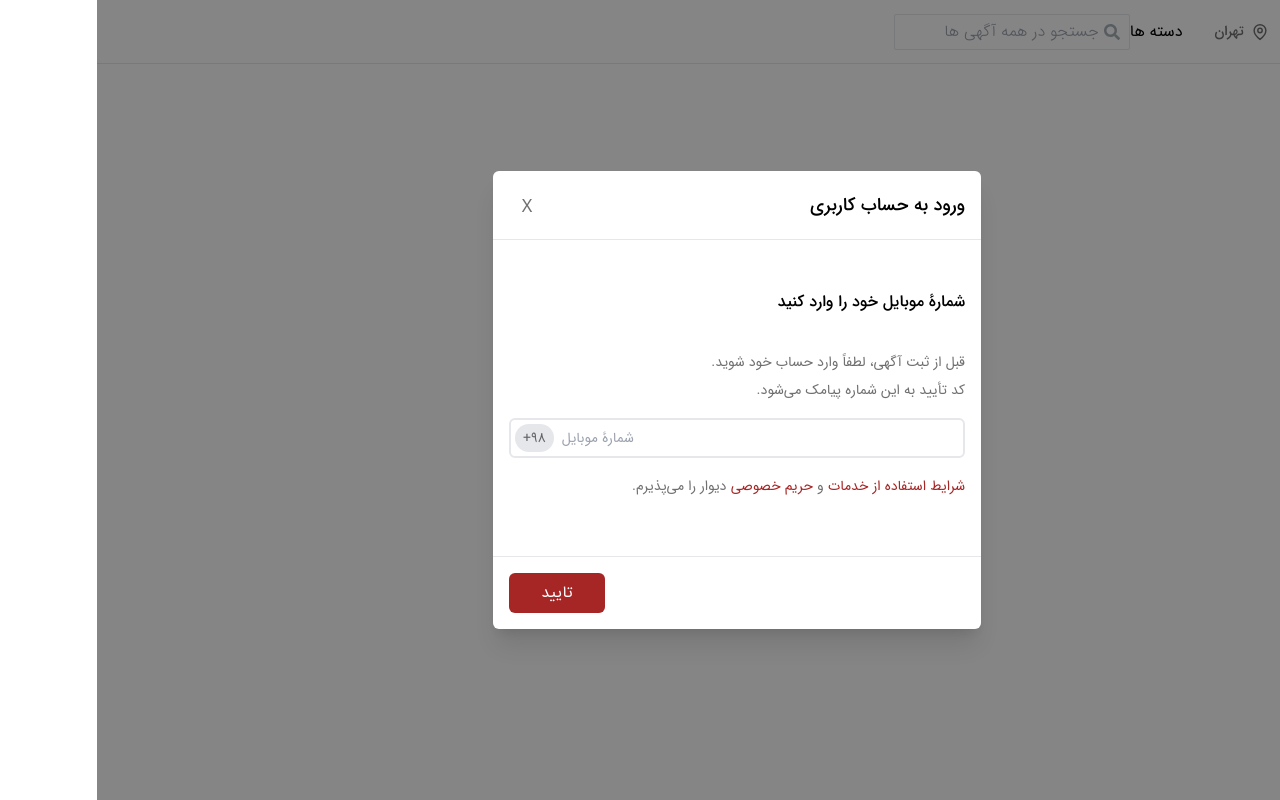
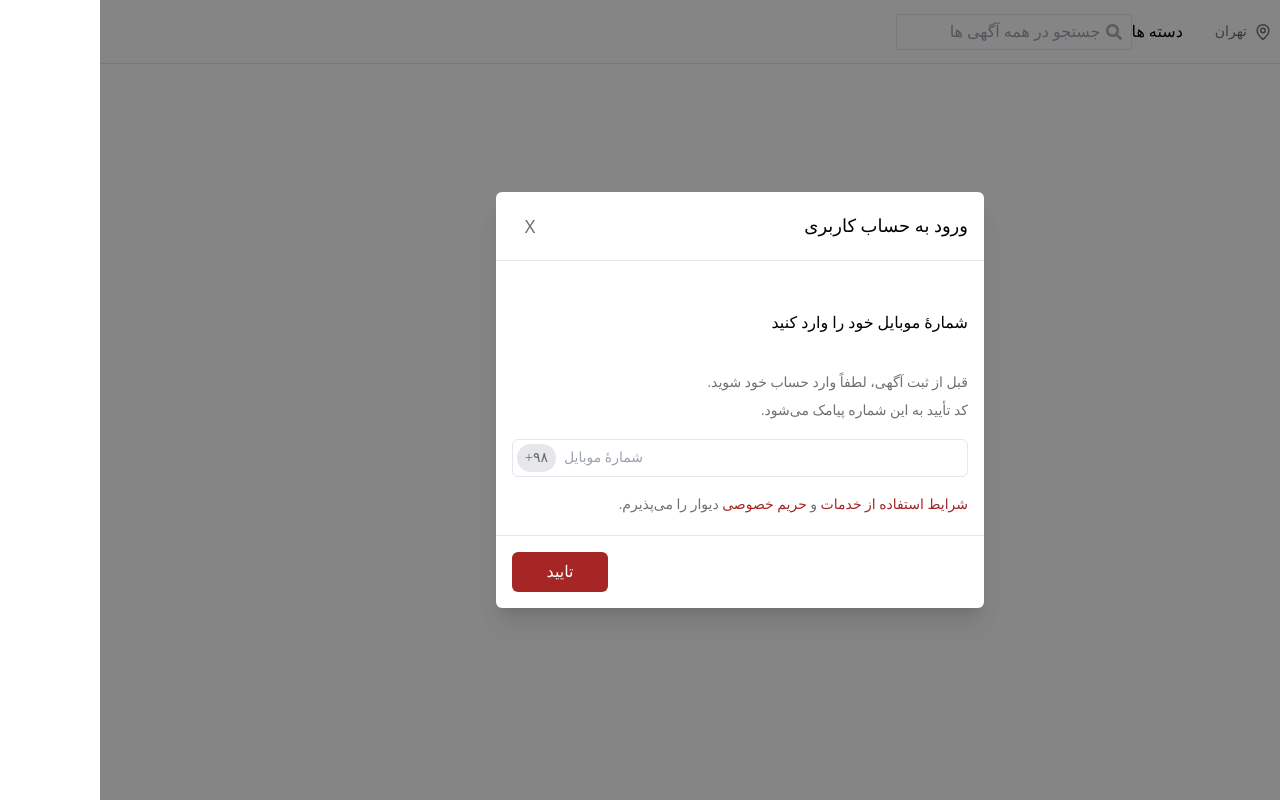
Before and after one commit to Amin-Gz/divar.irSample, a React (Vite) app: page /Newproduct in a window 1280 px wide. Built offline with nearby package versions, Linux system fonts and the light colour scheme.

Commit message:
almost there to finish login

```diff
--- a/package.json
+++ b/package.json
@@ -10,13 +10,15 @@
     "preview": "vite preview"
   },
   "dependencies": {
+    "axios": "^1.6.7",
     "localforage": "^1.10.0",
     "match-sorter": "^6.3.4",
     "react": "^18.2.0",
     "react-dom": "^18.2.0",
     "react-icons": "^5.0.1",
     "react-router-dom": "^6.22.1",
-    "sort-by": "^1.2.0"
+    "sort-by": "^1.2.0",
+    "tailwindcss": "^3.4.1"
   },
   "devDependencies": {
     "@types/react": "^18.2.56",
--- /dev/null
+++ b/src/components/server.ts
@@ -0,0 +1,7 @@
+import axios from "axios";
+const appAxios = axios.create({
+  baseURL: "45.139.10.149:1001/api",
+  timeout: 1000,
+});
+
+export default appAxios;
--- a/src/index.css
+++ b/src/index.css
@@ -1,7 +1,11 @@
 @tailwind base;
 @tailwind components;
 @tailwind utilities;
-
+/* @layer utilities {
+  .placeholder-style::placeholder {
+    direction: rtl;
+  }
+} */
 @font-face {
   font-family: IRANSans;
   font-style: normal;
@@ -28,6 +32,16 @@
 }
 
 :root {
-  font-family: IRANSans;
-  /* --button-height: 40px; */
+  font-family: IRANSans input;
 }
+input::-webkit-outer-spin-button,
+input::-webkit-inner-spin-button {
+  -webkit-appearance: none;
+  margin: 0;
+}
+input[type="number"] {
+  -moz-appearance: textfield;
+}
+input ::placeholder {
+  color: #000000 !important;
+}
--- a/src/oragans/LogIn.tsx
+++ b/src/oragans/LogIn.tsx
@@ -1,9 +1,29 @@
-// import React from 'react'
+import { useState } from "react";
+// import appAxios from "../components/server";
 
 function LogIn() {
+  const [phone, setPhone] = useState("");
+  const [show, setShow] = useState(false);
+  const [hidden, setHidden] = useState(true);
+  const [changeBorder, setChangeBorder] = useState("border-borderColor border");
+
+  function usernameHandler(e: any) {
+    let _phone: string = e.target.value;
+    _phone.length === 10 && _phone.at(0) === "9"
+      ? (setPhone(_phone), setHidden(true))
+      : setHidden(false);
+  }
+  function submitHandler() {
+    if (!show) {
+      phone === "" || !hidden
+        ? setChangeBorder("border-red-500 border-2")
+        : (setShow(true), setChangeBorder("border-borderColor border"));
+    } else {
+    }
+  }
   return (
     <section className="w-screen h-screen bg-[#0000007a] flex items-center justify-center absolute top-0 left-0">
-      <div className="w-screen h-screen md:w-[488px] md:h-[458px]  md:shadow-xl md:rounded-md bg-white text-divarFont text-[14px] leading-loose relative">
+      <div className="w-screen h-screen md:w-[488px] md:h-auto  md:shadow-xl md:rounded-md bg-white text-divarFont text-[14px] leading-loose relative">
         <h3 className="text-[18px] font-medium p-4 relative text-black">
           ورود به حساب کاربری
           <button className="text-divarFont  absolute left-[14px] top-[14px] block w-10 h-10 focus:bg-[#00000010]  rounded-full font-sans">
@@ -11,7 +31,8 @@ function LogIn() {
           </button>
         </h3>
         <hr />
-        <div className="p-4">
+        {/* phoneNumber */}
+        <div className="p-4 " hidden={show}>
           <p className="my-[30px]  font-medium text-black text-[16px]">
             شمارهٔ موبایل خود را وارد کنید
           </p>
@@ -19,7 +40,7 @@ function LogIn() {
           <p>کد تأیید به این شماره پیامک می‌شود.</p>
           <form
             action="#"
-            className=" w-full flex p-1 rounded-md border-borderColor border-2 focus-within:border-divar my-[14px]"
+            className={` w-full flex p-1 rounded-md focus-within:border-2 focus-within:border-divar my-[14px]  ${changeBorder}`}
             dir="ltr"
           >
             <label
@@ -29,11 +50,12 @@ function LogIn() {
               +۹۸
             </label>
             <input
-              type="phone"
+              type="number"
               name="phone"
               id="phone"
-              className="w-full outline-none pl-2 text-black"
+              className="w-full outline-none pl-2 text-black placeholder-style"
               placeholder="شمارهٔ موبایل"
+              onChange={usernameHandler}
             />
           </form>
           <p className="">
@@ -47,9 +69,51 @@ function LogIn() {
             </a>
             دیوار را می‌پذیرم.
           </p>
+          <p className="text-divar" hidden={hidden}>
+            شماره وارد شده صحیح نمی باشد
+          </p>
         </div>
-        <div className="absolute bottom-0 w-full p-4 border-t" dir="ltr">
-          <button className="h-[40px]  w-full md:w-[96px] rounded-md bg-divarFontRed text-white text-[16px]">
+        {/* password */}
+        <div className="p-4" hidden={!show}>
+          <p className="my-[30px]  font-medium text-black text-[16px]">
+            رمز عبور را وارد کنید
+          </p>
+          <p> کد مربوط به شمارۀ «{phone}» را وارد کنید.</p>
+          <form
+            action="#"
+            className={` w-full flex p-1 rounded-md focus-within:border-2 focus-within:border-divar my-[14px] ${changeBorder}`}
+            dir="ltr"
+          >
+            <input
+              type="password"
+              name="phone"
+              id="phone"
+              className="w-full outline-none pr-2 text-black placeholder-stylel"
+              placeholder="رمز عبور"
+              onChange={usernameHandler}
+            />
+          </form>
+          <div className=" w-full relative mt-5 mb-2">
+            <p className="inline z-10 text-red-600">رمز عبور نامعتبر</p>
+            <button
+              className="w-[96px] py-1 rounded-full bg-borderColor text-[12px] absolute left-0 "
+              onClick={() => {
+                setShow(false);
+              }}
+            >
+              تغییر شمارهٔ موبایل
+            </button>
+          </div>
+        </div>
+        {/* btn */}
+        <div
+          className="absolute md:static bottom-0 w-full p-4 border-t"
+          dir="ltr"
+        >
+          <button
+            className="h-[40px]  w-full md:w-[96px] rounded-md bg-divarFontRed text-white text-[16px]"
+            onClick={submitHandler}
+          >
             تایید
           </button>
         </div>
```
Also changed, not shown: 1 other file (tests, documents, lock files or other folders).
